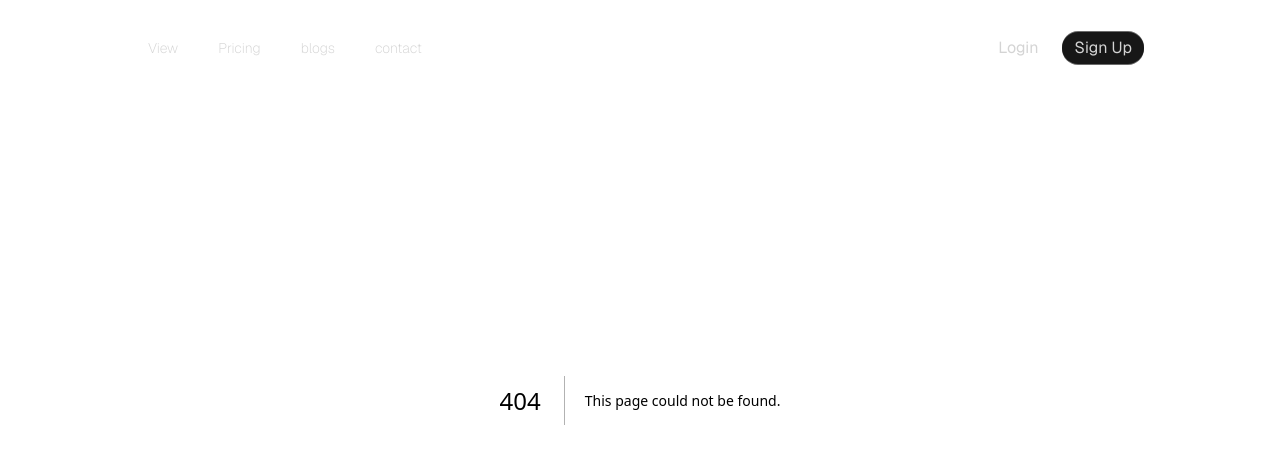
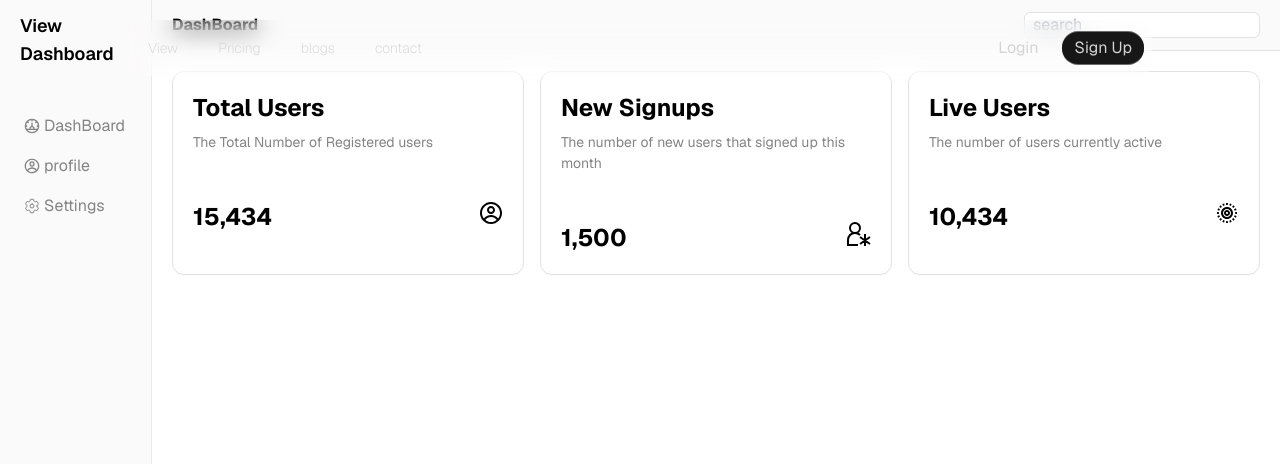
Before and after one commit to HarnoorAulakh1/view, a Next.js app: page /console/dashboard in a window 1280 px wide. Before the commit this address had no page. Shown: the top 464 px of the page. Built offline with nearby package versions, Linux system fonts and the light colour scheme.

Commit message:
dashboard addded

```diff
--- a/next.config.mjs
+++ b/next.config.mjs
@@ -1,4 +1,5 @@
 /** @type {import('next').NextConfig} */
-const nextConfig = {};
+const nextConfig = {
+};
 
 export default nextConfig;
--- a/src/app/components/navbar.tsx
+++ b/src/app/components/navbar.tsx
@@ -6,7 +6,7 @@ async function Navbar() {
       <div className="flex flex-row justify-between w-[80%] px-2 rounded-xl bg-transparent bg-opacity-50 backdrop-blur-md p-2">
         <div className="flex flex-row justify-center rounded-xl items-center gap-4 font-extralight text-sm">
           <Navlink href="/" value="View" />
-          <Navlink href="/pricing" value="Pricing" />
+          <Navlink href="/console" value="Pricing" />
           <Navlink href="/blogs" value="blogs" />
           <Navlink href="/contact" value="contact" />
         </div>
--- /dev/null
+++ b/src/app/console/components/sidebar.tsx
@@ -0,0 +1,38 @@
+import { GrDashboard } from "react-icons/gr";
+import { CgProfile } from "react-icons/cg";
+import { IoSettingsOutline } from "react-icons/io5";
+import Link from "next/link";
+
+function Sidebar(){
+    return (
+        <div className="bg-[#fbfafa] h-full flex flex-col gap-10 w-[20%] border-r-[1px] border-[#ecebeb]">
+          <p className="font-semibold pt-3 ml-5 text-lg">View Dashboard</p>
+          <div className="flex flex-col gap-1 justify-center">
+          <Link href="/console/dashboard">
+            <div className="flex flex-col gap-2 text-[#848484] border-y-2 border-[#fbfafa]  hover:border-black p-1">
+              <div className="flex gap-1 ml-5 items-center">
+                <GrDashboard /> DashBoard
+              </div>
+            </div>
+            </Link>
+            <Link href="/console/profile">
+            <div className="flex flex-col gap-2 text-[#848484] border-y-2 border-[#fbfafa]  hover:border-black p-1">
+              <div className="flex gap-1 ml-5 items-center">
+                <CgProfile /> profile
+              </div>
+            </div>
+            </Link>
+            <Link href="/console/settings">
+            <div className="flex flex-col gap-2 text-[#848484] border-y-2 border-[#fbfafa]  hover:border-black p-1">
+              <div className="flex gap-1 ml-5 items-center">
+                <IoSettingsOutline /> Settings
+              </div>
+            </div>
+            </Link>
+
+          </div>
+          </div>
+      );
+}
+
+export default Sidebar;
--- /dev/null
+++ b/src/app/console/dashboard/page.tsx
@@ -0,0 +1,76 @@
+import { ReactNode } from "react";
+import { CgProfile } from "react-icons/cg";
+import { GrUserNew } from "react-icons/gr";
+import { CgLivePhoto } from "react-icons/cg";
+
+const data=[
+    {
+        heading:"Total Users",
+        content:"The Total Number of Registered users",
+        number:"15,434",
+        child:<CgProfile className="text-2xl"/>
+    },
+    {
+        heading:"New Signups",
+        content:"The number of new users that signed up this month",
+        number:"1,500",
+        child:<GrUserNew className="text-2xl"/>
+    },
+    {
+        heading:"Live Users",
+        content:"The number of users currently active",
+        number:"10,434",
+        child:<CgLivePhoto className="text-2xl"/>
+    }
+]
+
+function Dashboard() {
+  return (
+    <div className="w-full ">
+      <div className="flex flex-row justify-between items-center px-5 py-3 border-b-[1px] border-[#e2e2e2] bg-[#fbfafa]">
+        <p className="font-bold">DashBoard</p>
+        <input
+          type="text"
+          placeholder="search"
+          className="bg-white border-[1px] px-2 border-[#e2e2e2] rounded-md"
+        />
+      </div>
+      <div className="flex flex-row p-5 gap-4">
+       {data.map( (item)=><Box
+          number={item.number}
+          heading={item.heading}
+          content={item.content}
+        >
+          {item.child}
+        </Box>)}
+      </div>
+    </div>
+  );
+}
+
+function Box({
+  children,
+  content,
+  number,
+  heading,
+}: {
+  children: ReactNode;
+  content: string;
+  number: string;
+  heading: string;
+}) {
+  return (
+    <div className="border-[1px] border-[#e2e2e2] p-5 rounded-xl flex flex-col gap-12 w-[22rem]">
+      <div className="flex flex-col gap-2">
+        <p className="font-bold text-2xl">{heading}</p>
+        <p className="text-[#848484] text-[14px]">{content}</p>
+      </div>
+      <div className="flex flex-row justify-between">
+        <p className="font-bold text-2xl">{number}</p>
+        {children}
+      </div>
+    </div>
+  );
+}
+
+export default Dashboard;
--- /dev/null
+++ b/src/app/console/layout.tsx
@@ -0,0 +1,13 @@
+import { ReactNode } from "react";
+import Sidebar from "./components/sidebar";
+
+function Layout({ children }: { children: ReactNode }) {
+  return (
+    <div className="bg-white w-full h-full flex flex-row">
+      <Sidebar />
+      {children}
+    </div>
+  );
+}
+
+export default Layout;
--- /dev/null
+++ b/src/app/console/page.tsx
@@ -0,0 +1,5 @@
+function Dashboard(){
+    return <h1>hello</h1>
+}
+
+export default Dashboard;
```
